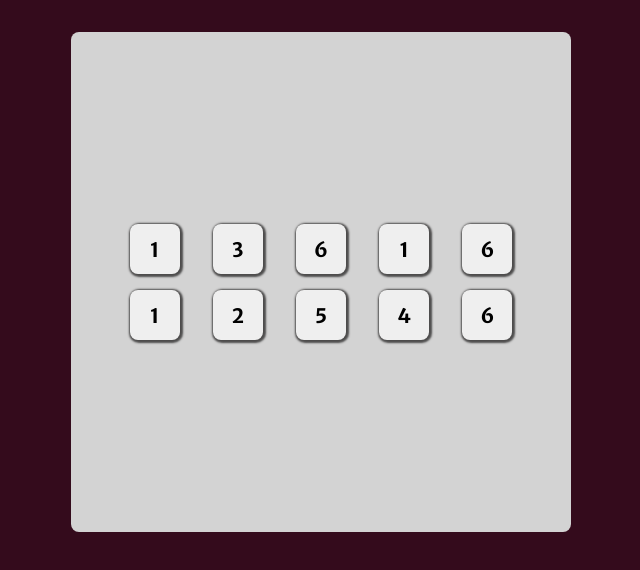
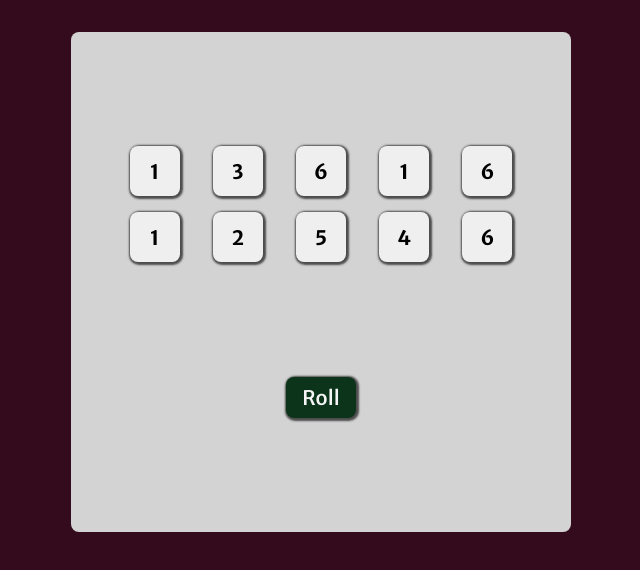
Before and after one commit to Tyriol/tenzies, a React (Vite) app: page / in a window 1280 px wide. Shown: the top 570 px of the page, without its empty margins (319-959 px from the left). Built offline with nearby package versions, Linux system fonts and the light colour scheme.

Commit message:
add roll dice button and function to generate new dice

```diff
--- a/index.html
+++ b/index.html
@@ -10,7 +10,7 @@
       rel="stylesheet"
     />
     <meta name="viewport" content="width=device-width, initial-scale=1.0" />
-    <title>Vite + React + TS</title>
+    <title>Tenzies Dice Game</title>
   </head>
   <body>
     <div id="root"></div>
--- a/src/App.css
+++ b/src/App.css
@@ -1,7 +1,7 @@
 .game-container {
   display: flex;
   flex-direction: column;
-  justify-content: center;
+  justify-content: space-evenly;
   align-items: center;
   background-color: lightgray;
   height: 95%;
@@ -12,8 +12,8 @@
 
 button {
   font-family: "Merriweather Sans", sans-serif;
-  font-weight: 700;
   font-size: 1.25rem;
+  box-shadow: 1px 1px 2px 2px #4d4c4c;
 }
 
 .dice-container {
@@ -26,14 +26,24 @@ button {
   & button {
     height: 50px;
     aspect-ratio: 1/1;
+    font-weight: 700;
     border: none;
     border-radius: 0.5rem;
-    box-shadow: 1px 1px 2px 2px #4d4c4c;
   }
 
   & .single {
     grid-column: 2 / 3;
   }
+}
+
+.game-action {
+  background-color: #0b341a;
+  padding: 0.5rem 1rem;
+  width: auto;
+  border: none;
+  border-radius: 0.5rem;
+  color: #f5f5f5;
+  font-weight: 500;
 }
 
 @media (min-width: 460px) {
--- a/src/App.tsx
+++ b/src/App.tsx
@@ -10,7 +10,7 @@ interface diceObject {
 }
 
 function App() {
-  const [dice] = useState<diceObject[]>(() => generateNewRandomDice());
+  const [dice, setDice] = useState<diceObject[]>(() => generateNewRandomDice());
 
   function generateNewRandomDice() {
     return new Array(10).fill(0).map(() => ({
@@ -20,6 +20,10 @@ function App() {
     }));
   }
 
+  function rollDice() {
+    setDice(generateNewRandomDice());
+  }
+
   const diceElements = dice.map((die, i) => {
     return <Die key={die.id} value={die.value} className={i === dice.length - 1 ? true : false} />;
   });
@@ -27,6 +31,9 @@ function App() {
   return (
     <main className="game-container">
       <div className="dice-container">{diceElements}</div>
+      <button onClick={rollDice} className="game-action">
+        Roll
+      </button>
     </main>
   );
 }
```
Also changed, not shown: 1 other file (tests, documents, lock files or other folders).
